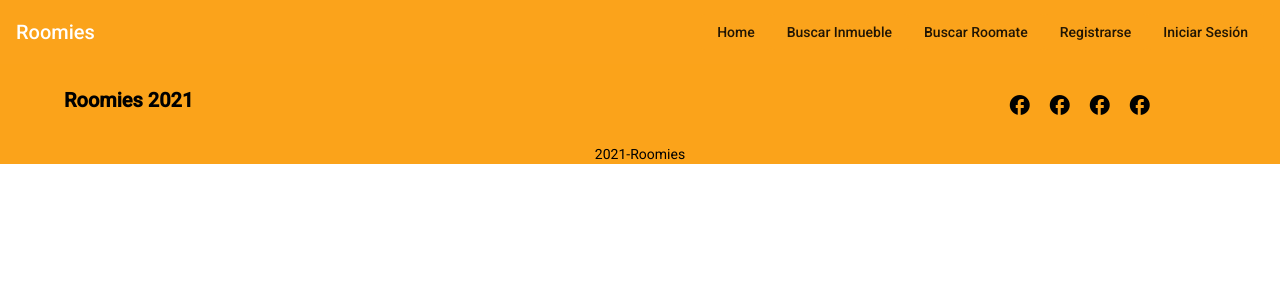
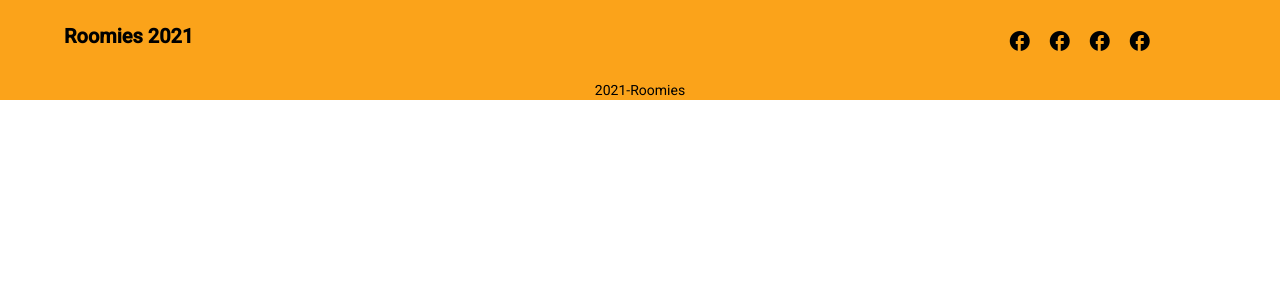
Before and after one commit to carlos130702/Fronted-Web-App, an Angular app: page / in a window 1280 px wide. Shown: the top 300 px of the page. Built offline with nearby package versions, Linux system fonts and the light colour scheme.

Commit message:
Update app.component.html

```diff
--- a/src/app/app.component.html
+++ b/src/app/app.component.html
@@ -1,27 +1,4 @@
-<mat-toolbar color="primary">
-  <mat-toolbar-row>
 
-    <span>Roomies</span>
-    <span class="default-spacer"></span>
-    <div style="display: flex;flex-direction: row">
-      <div >
-        <a mat-flat-button  routerLink="/" routerLinkActive="active">Home</a>
-        <a mat-flat-button  routerLink="/search-property" routerLinkActive="active">Buscar Inmueble</a>
-        <a mat-flat-button *ngIf="isLandlord" routerLink="/add-post" routerLinkActive="active">Publicar Anuncio</a>
-        <a mat-flat-button *ngIf="!isLandlord" routerLink="/search-leaseholder" routerLinkActive="active">Buscar Roomate</a>
-      </div>
-      <div *ngIf="!isLoggedIn">
-        <a mat-flat-button  routerLink="/register" routerLinkActive="active">Registrarse</a>
-        <a mat-flat-button  routerLink="/log-in" routerLinkActive="active">Iniciar Sesión</a>
-      </div>
-      <div *ngIf="isLoggedIn">
-        <a mat-flat-button *ngIf="isLandlord" [routerLink]="'/home-landlord'">{{username}}</a>
-        <a mat-flat-button *ngIf="!isLandlord" [routerLink]="'/home-leaseholder'">{{username}}</a>
-        <a mat-flat-button  href (click)="logout()">Cerrar Sesión</a>
-      </div>
-    </div>
-  </mat-toolbar-row>
-</mat-toolbar>
 
 <router-outlet></router-outlet>
 
```
